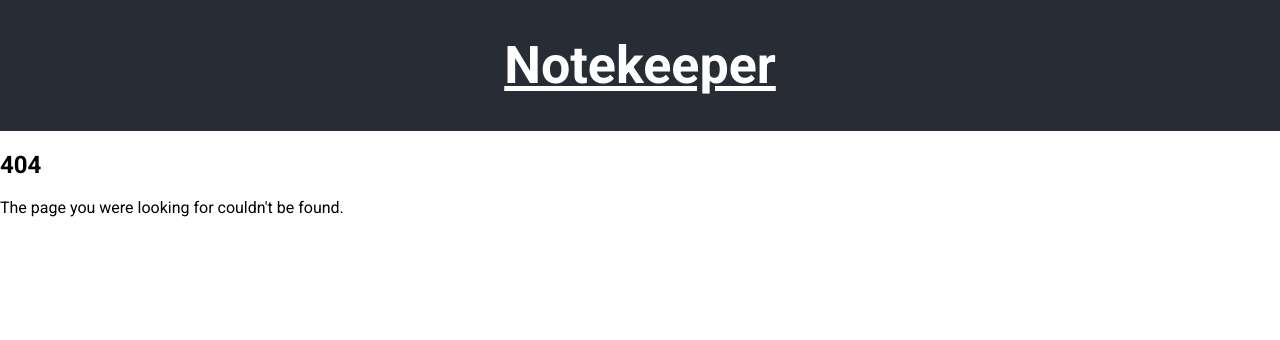
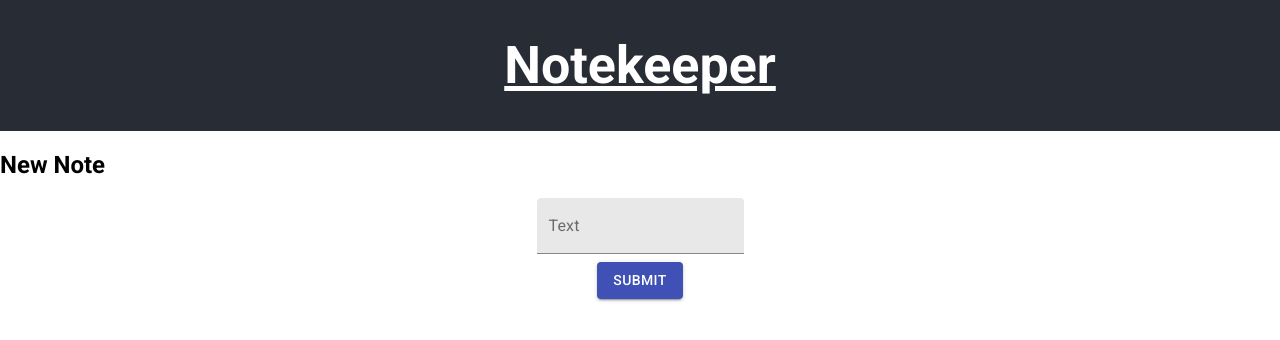
Before and after one commit to FlorBergesio/notekeeper-frontend, a React (Create React App) app: page /note/new in a window 1280 px wide. Before the commit this address had no page. Shown: the top 340 px of the page. Built offline with nearby package versions, Linux system fonts and the light colour scheme.

Commit message:
Added NoteCRUD component

```diff
--- a/src/components/App.js
+++ b/src/components/App.js
@@ -6,6 +6,7 @@ import Login from './login';
 import Logout from './logout';
 import NotebookCollection from './notebook-collection';
 import NotebookCRUD from './notebook-crud';
+import NoteCRUD from './note-crud';
 import Register from './register';
 import Error404 from './error404';
 import Notebook from './notebook';
@@ -32,6 +33,9 @@ const App = () => {
         </Route>
         <Route exact path="/notebook/new">
           <NotebookCRUD />
+        </Route>
+        <Route exact path="/note/new">
+          <NoteCRUD />
         </Route>
         <Route exact path="/notebook">
           <Notebook />
--- /dev/null
+++ b/src/components/note-crud/index.jsx
@@ -0,0 +1,118 @@
+import { useRef, useContext, useState, useEffect, useCallback } from 'react';
+import { NotebookContext } from '../../context/NotebookContext';
+import { Redirect } from "react-router-dom";
+import './index.css';
+import Button from '@material-ui/core/Button'
+import TextField from '@material-ui/core/TextField';
+import Grid from '@material-ui/core/Grid'
+
+const NoteCRUD = () => {
+  const { notebook } = useContext( NotebookContext );
+
+  const [ newNote, setNewNote ] = useState({
+    notebook: null,
+    text: null
+  });
+
+  const [ error, setError ] = useState( false );
+  const [ creationSuccessfull, setCreationSuccessfull ] = useState( false );
+  const [ actionInProgress, setActionInProgress ] = useState( false );
+
+  const refTextInput = useRef( null );
+
+  const validateNote = useCallback( async () => {
+    const urlAPI = `${process.env.REACT_APP_API_URL}/notes/`;
+    const requestOptions = {
+      method: 'POST',
+      headers: { 'Content-Type': 'application/json' },
+      body: JSON.stringify({
+        "notebook": notebook._id,
+        "text": newNote.text
+      })
+    };
+    const response = await fetch(urlAPI, requestOptions);
+
+    const dataFromAPI = await response.json();
+
+    console.log({
+      "notebook": notebook._id,
+      "text": newNote.text
+    });
+
+    if ( dataFromAPI.body !== "" ) {
+      setCreationSuccessfull( true );
+    } else {
+      setError( dataFromAPI.error );
+    }
+  }, [ newNote.text, setCreationSuccessfull, notebook._id ] );
+
+  useEffect( () => {
+    if ( newNote.text !== null && notebook._idt !== null && !actionInProgress ) {
+      setActionInProgress( true );
+      validateNote()
+        .then( setActionInProgress( false ) );
+    }
+  }, [ newNote.text, notebook._id, validateNote, actionInProgress ] );
+
+  const handleFormSubmit = ( event ) => {
+    event.preventDefault();
+    const textInput = refTextInput.current.value;
+
+    setError( false );
+
+    setNewNote({
+      notebook: notebook._id,
+      text: textInput
+    });
+  };
+
+  if ( creationSuccessfull ) {
+    return <Redirect to='/notebook' />;
+  }
+
+  return (
+    <div className="NoteCRUD">
+      <h2>New Note</h2>
+
+      <form onSubmit={ handleFormSubmit }>
+        <Grid
+          container
+          spacing={1}
+          direction="column"
+          justifyContent="center"
+          alignItems="center"
+          alignContent="center"
+        >
+
+          <Grid item>
+            <TextField
+              variant="filled"
+              color="primary"
+              label="Text"
+              placeholder="Your text"
+              inputRef={refTextInput}
+            />
+          </Grid>
+
+          <Grid item>
+            <Button
+              type="submit"
+              variant="contained"
+              color="primary"
+            >
+              Submit
+            </Button>
+          </Grid>
+
+        </Grid>
+
+      </form>
+
+      { error &&
+        <p>{ error }</p>
+      }
+    </div>
+  );
+};
+
+export default NoteCRUD;
```
Also changed, not shown: src/components/note-crud/index.css (added).
